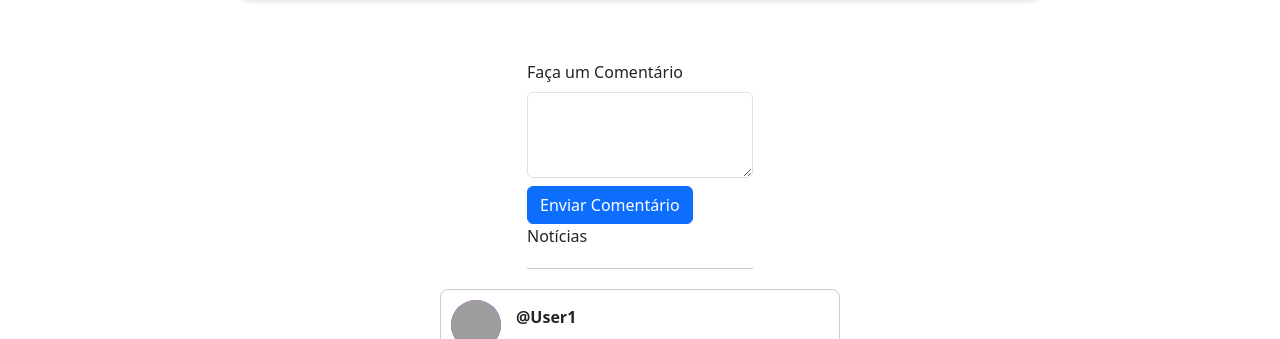
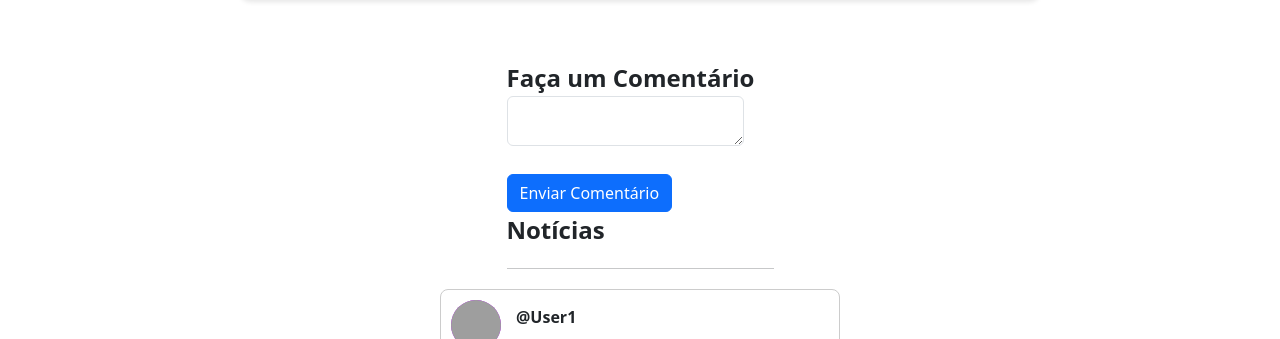
Before and after one commit to debatedor/debatedor-frontend, a React (Create React App) app: page /post/1 in a window 1280 px wide. Shown: the part 417-756 px from the top of the page. Built offline with nearby package versions, Linux system fonts and the light colour scheme; no server answers; grey boxes are pictures that could not be loaded.

Commit message:
mudancas

```diff
--- a/src/components/Comment.js
+++ b/src/components/Comment.js
@@ -30,7 +30,6 @@ export default function Comment({ comment }) {
           <button className={commentStyle.downvoteButton} onClick={() => handleVote('downvote')}>⬇</button>
           <span>{comment.downvotes}</span>
         </div>
-        {/* <button className={commentStyle.commentButton} onClick={handleCommentClick}>🗨️</button>  */}
       </div>
     </div>
   );
--- a/src/components/CommentStyles.module.css
+++ b/src/components/CommentStyles.module.css
@@ -1,5 +1,5 @@
 .container {
-  width: 100%;
+  width: 600px;
   max-width: 400px;
   padding: 10px;
   border: 1px solid #ccc;
@@ -68,3 +68,27 @@
   border: none;
   cursor: pointer;
 }
+
+.commentSectionMain {
+  float: left;
+}
+
+.commentSection textarea {
+  width: calc(100% - 30px);
+  max-width: 370px;
+  height: 50px;
+  margin-bottom: 10px; /* Espaçamento inferior */
+  padding: 5px; /* Espaçamento interno */
+  font-size: 16px; /* Tamanho da fonte */
+  font-weight: bold; /* Fonte em negrito */
+}
+
+.commentSectionMain h3 {
+  font-size: 18px; /* Tamanho do texto "Fazer um Comentário" */
+  font-weight: bold; /* Fonte em negrito */
+}
+
+.commentSectionMain .noticias {
+  font-size: 20px; /* Tamanho do texto "Notícias" */
+  font-weight: bold; /* Fonte em negrito */
+}
--- a/src/components/DetailPost.js
+++ b/src/components/DetailPost.js
@@ -14,7 +14,6 @@ export default function DetailPost({ postId }) {
   const [newComment, setNewComment] = useState('');
   const navigate = useNavigate();
 
-  // Mover o hook useVote para após a definição do post
   const { upvotes, downvotes, userVote, handleVote } = useVote(post?.upvotes || 0, post?.downvotes || 0, postId, 'posts');
 
   const handleCommentClick = () => {
@@ -91,7 +90,7 @@ export default function DetailPost({ postId }) {
 
       <div className={styles.commentSectionMain}>
         <div className={styles.commentSection}>
-          <label htmlFor="newComment" className="form-label">Faça um Comentário</label>
+          <label htmlFor="newComment" className={styles.formLabel}>Faça um Comentário</label>
           <textarea
             className="form-control"
             id="newComment"
@@ -108,8 +107,8 @@ export default function DetailPost({ postId }) {
           </button>
 
           <div className={styles.noticias}>Notícias</div>
-            <hr className={styles.divider} />
-          </div>
+          <hr className={styles.divider} />
+        </div>
       </div>
 
       <div className={styles.commentCardLeft}>
--- a/src/components/DetailPostStyles.module.css
+++ b/src/components/DetailPostStyles.module.css
@@ -3,10 +3,12 @@
   display: flex;
   flex-direction: column;
   align-items: center;
+  position: relative;
+  /* background-color: red; */
 }
 
 .postCard {
-  width: 800px; /* Tamanho fixo */
+  width: 800px;
   border: 1px solid #ddd;
   padding: 20px;
   border-radius: 10px;
@@ -14,7 +16,7 @@
   cursor: pointer;
   box-shadow: 0 2px 5px rgba(0, 0, 0, 0.1);
   background-color: #fff;
-  margin-bottom: 20px; /* Espaçamento entre os cards */
+  margin-bottom: 20px;
 }
 
 .postCard:hover {
@@ -45,8 +47,6 @@
   background-image: none !important;
   background-size: cover;
 }
-
-
 
 .userNameButton,
 .menuButton,
@@ -93,8 +93,25 @@
 
 .commentSectionMain {
   margin-top: 20px;
+  float: left;
 }
 
 .commentSection {
   margin-bottom: 20px;
+  /* position: absolute; */
 }
+
+.commentSection textarea {
+  width: calc(100% - 30px);
+  max-width: 800px;
+  height: 50px;
+  margin-bottom: 20px;
+  padding: 5px;
+  font-size: 1.2em;
+  font-weight: bold;
+}
+
+.noticias, .formLabel{
+  font-size: 1.5em;
+  font-weight: bold;
+}
```
